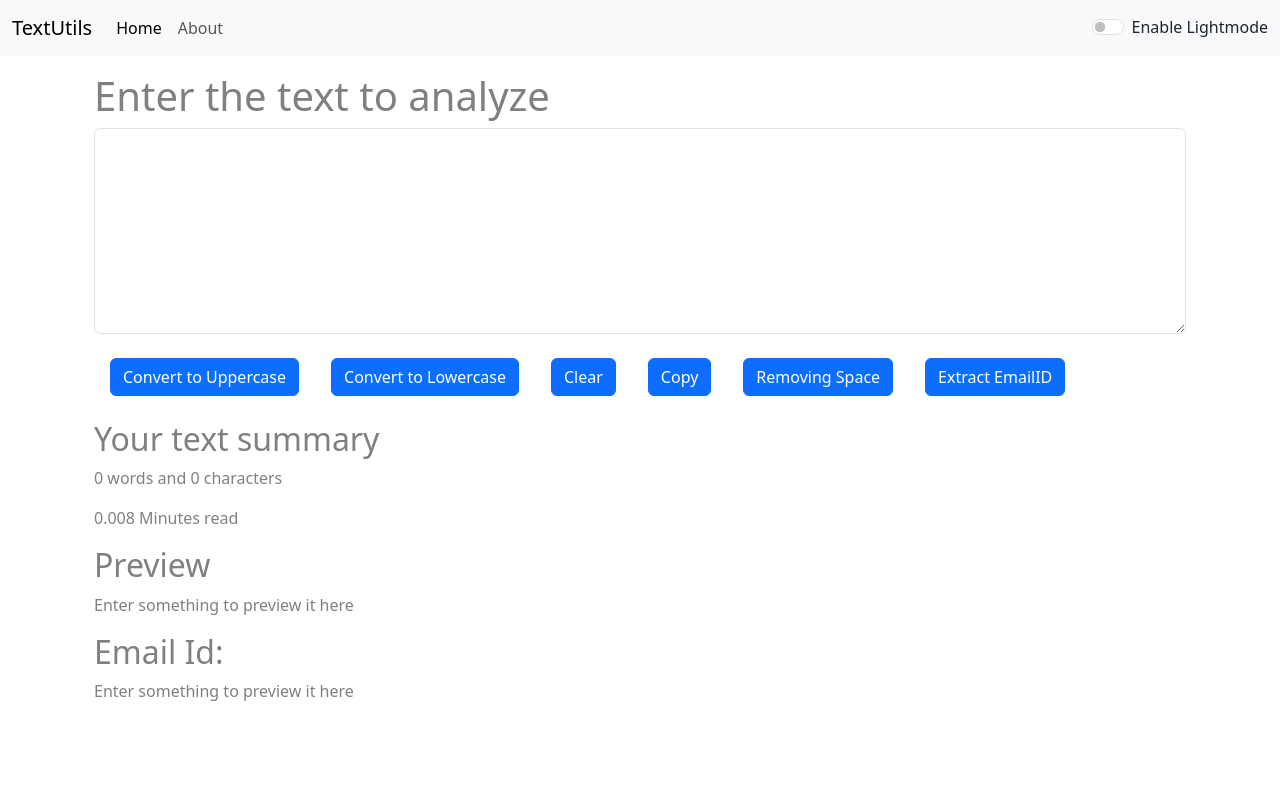
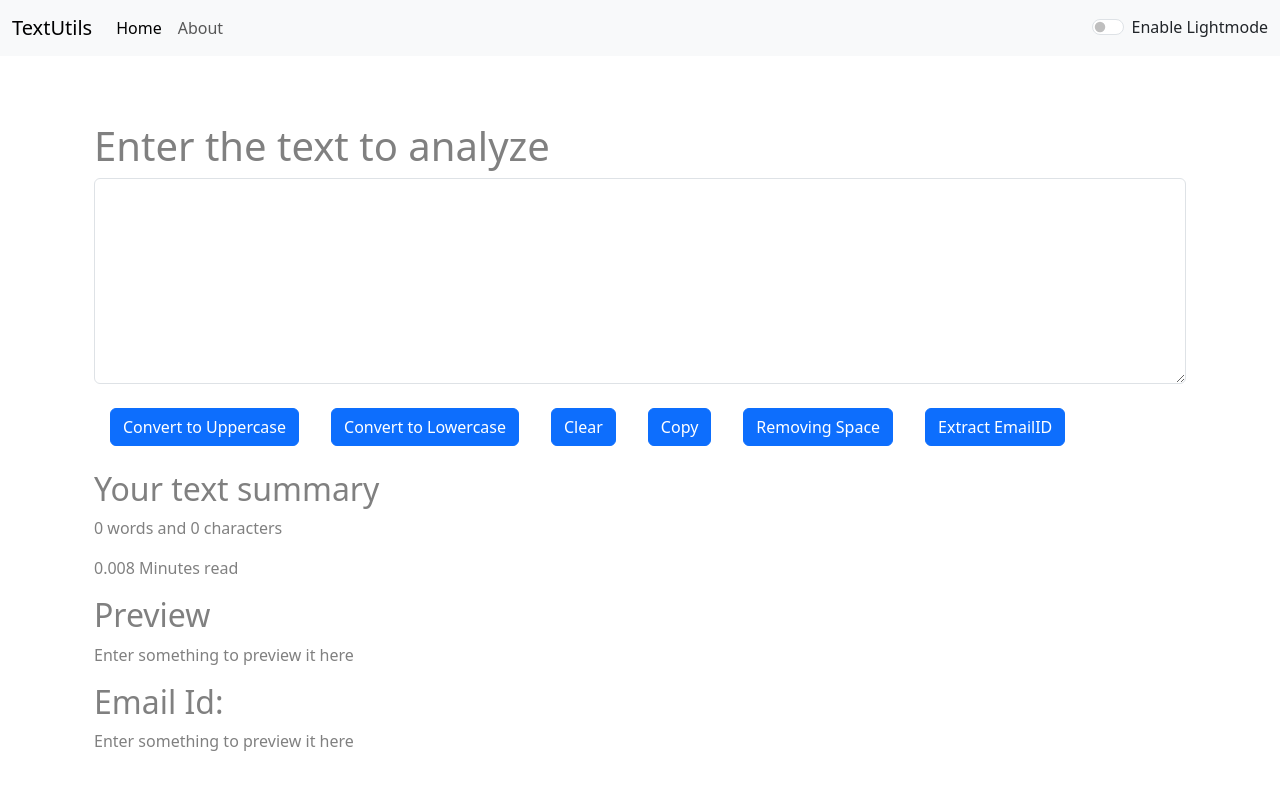
Before and after one commit to Dakshet/React_, a React (Create React App) app: page / in a window 1280 px wide. Shown: the top 790 px of the page. Built offline with nearby package versions, Linux system fonts and the light colour scheme.

Commit message:
Solve the problem of layout shifting and solve the problem of cursor that not showing on textarea

```diff
--- a/src/components/Alert.js
+++ b/src/components/Alert.js
@@ -8,8 +8,12 @@ export default function Alert(props) {
     }
 
     return (
-        props.alert && <div className={`alert alert-${props.alert.type} alert-dismissible fade show`} role="alert">
-            <strong>{capitalize(props.alert.type)}</strong>: {props.alert.msg}
+        <div style={{height: "50px"}}>
+
+            {props.alert && <div className={`alert alert-${props.alert.type} alert-dismissible fade show`} role="alert">
+                <strong>{capitalize(props.alert.type)}</strong>: {props.alert.msg}
+            </div>}
+
         </div>
     )
 }
--- a/src/components/TextForm.js
+++ b/src/components/TextForm.js
@@ -61,7 +61,7 @@ export default function TextForm(props) {
             <div className='container' style={{color: props.mode==="light"?"grey":"white"}}>
                 <h1>{props.heading}</h1>
                 <div className="mb-3">
-                    <textarea className="form-control" onChange={handleOnChange} value={text} style={{backgroundColor: props.mode==="dark"?"grey":"white", color: props.mode==="light"?"grey":"white"}} id="myBox" rows="8"></textarea>
+                    <textarea className="form-control" onChange={handleOnChange} value={text} style={{backgroundColor: props.mode==="dark"?"#13466e":"white", color: props.mode==="light"?"grey":"white"}} id="myBox" rows="8"></textarea>
                 </div>
                 <button className='btn btn-primary mx-3 my-2' onClick={handleUpClick}>Convert to Uppercase</button>
                 <button className='btn btn-primary mx-3 my-2' onClick={handleLowClick}>Convert to Lowercase</button>
```
